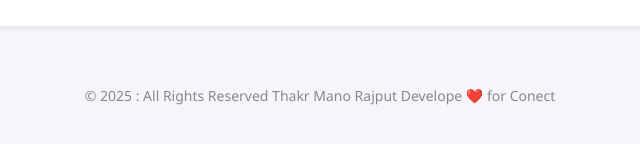
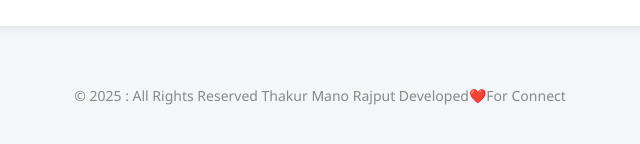
Before and after one commit to Skillyuth/conectmano.com, a plain HTML site: page index.html in a window 1280 px wide. Shown: the part 810-954 px from the top of the page, 320-960 px from the left. Drawn offline with Linux system fonts and the light colour scheme.

Commit message:
Update index.html

```diff
--- a/index.html
+++ b/index.html
@@ -352,7 +352,7 @@
 <p id="message"></p>
 
 <footer>
-    © 2025 : All Rights Reserved Thakr Mano Rajput  Develope ❤️ for Conect
+    © 2025 : All Rights Reserved Thakur Mano Rajput  Developed❤️For Connect
 </footer>
 
 <!-- Bottom Navigation -->
```
